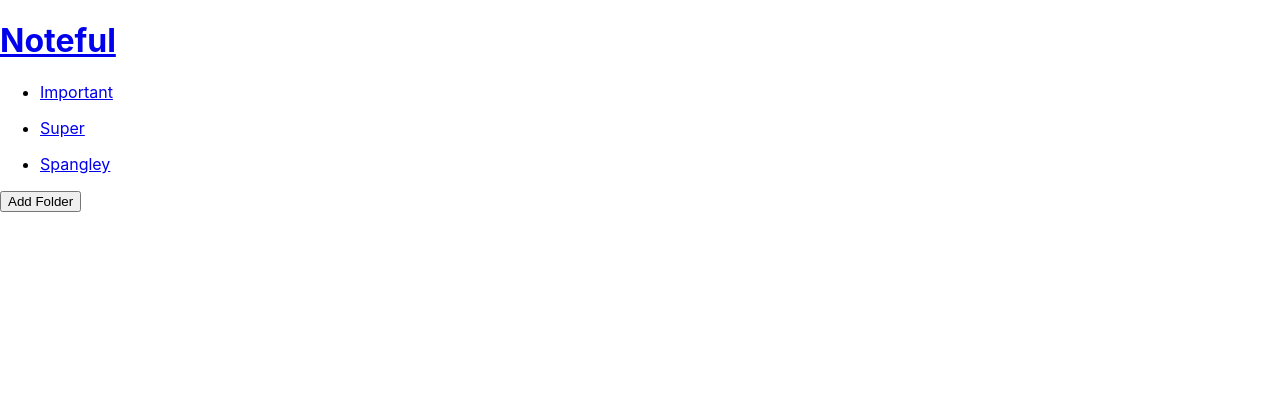
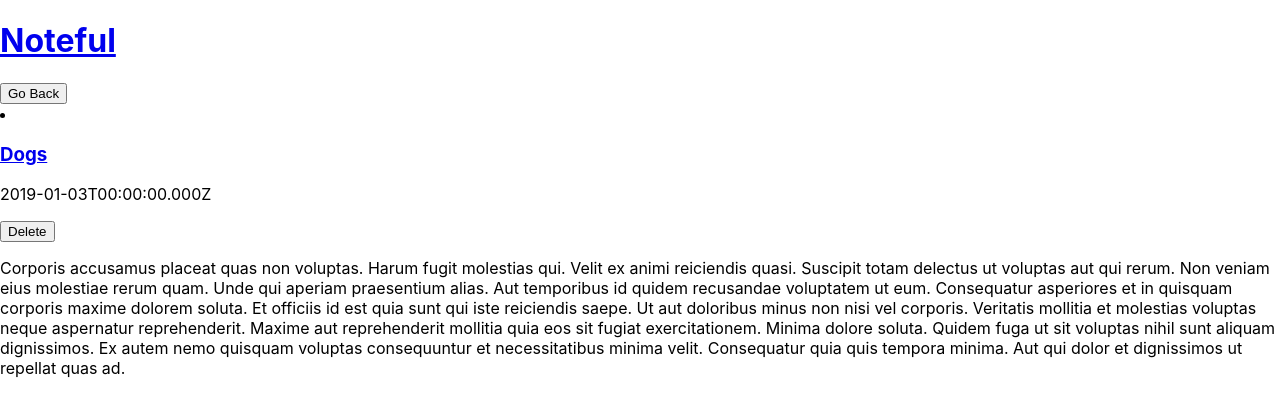
Before and after one commit to dannydi12/noteful, a React (Create React App) app: page /note/cbc787a0-ffaf-11e8-8eb2-f2801f1b9fd1 in a window 1280 px wide. Shown: the top 416 px of the page. Built offline with nearby package versions, Linux system fonts and the light colour scheme.

Commit message:
full functionality achieved

```diff
--- a/src/App.js
+++ b/src/App.js
@@ -4,6 +4,7 @@
 import Sidebar from './Sidebar/Sidebar';
 // import FolderList from './FolderList/FolderList';
 import NoteList from './NoteList/NoteList';
+import Note from './Note/Note'
 import store from './store'
 
 class App extends React.Component {
@@ -20,10 +21,15 @@
             <h1>Noteful</h1>
           </Link>
         </header>
-        <Sidebar folders={this.state.folders}/>
+        <Sidebar folders={this.state.folders} />
         <main>
-          <Route exact path='/' render={() => <NoteList notes={this.state.notes} />} />
-          <Route exact path='/folder/:id' render={({match}) => <NoteList  notes={this.state.notes.filter(note => note.folderId === match.params.id)} />} />
+          <Switch>
+            <Route exact path='/' render={() => <NoteList notes={this.state.notes} />} />
+            <Route exact path='/folder/:id' render={({ match }) => <NoteList notes={this.state.notes.filter(note => note.folderId === match.params.id)} />} />
+            <Route exact path='/note/:id' render={({ match }) => <Note note={this.state.notes.find(note => note.id === match.params.id)} />} />
+            <Route render={() => <p>There are no notes to display.</p>} />
+          </Switch>
+
         </main>
       </>
     );
--- a/src/Note/Note.js
+++ b/src/Note/Note.js
@@ -1,12 +1,18 @@
 import React from 'react';
+import { Link, Route } from 'react-router-dom';
 
 function Note(props) {
-  return(
-    <li>
-      <h3>{props.note.name}</h3>
-      <p>{props.note.modified}</p>
-      <button>Delete</button>
-    </li>
+  return (
+    <>
+      <li>
+        <Link to={`/note/${props.note.id}`}>
+          <h3>{props.note.name}</h3>
+        </Link>
+        <p>{props.note.modified}</p>
+        <button>Delete</button>
+      </li>
+      <Route path='/note/:id' render={() => <p>{props.note.content}</p>} />
+    </>
   );
 }
 
--- a/src/Sidebar/Sidebar.js
+++ b/src/Sidebar/Sidebar.js
@@ -1,13 +1,15 @@
 import React from 'react';
 import FolderList from '../FolderList/FolderList'
-import { Route, Link } from 'react-router-dom';
+import { Route, Switch } from 'react-router-dom';
 
 
 function Sidebar(props) {
-  return(
+  return (
     <aside>
-      <Route path='/' render={() => <FolderList folders={props.folders} />} />
-      {/* Add route to display go back button only when seeing note */}
+      <Switch>
+        <Route path='/note/:id' render={({ history }) => <button onClick={history.goBack}>Go Back</button>} />
+        <Route render={() => <FolderList folders={props.folders} />} />
+      </Switch>
     </aside>
   );
 }
```
